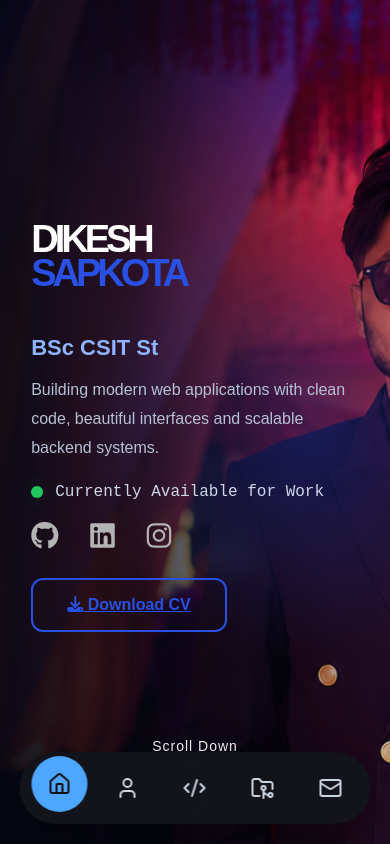
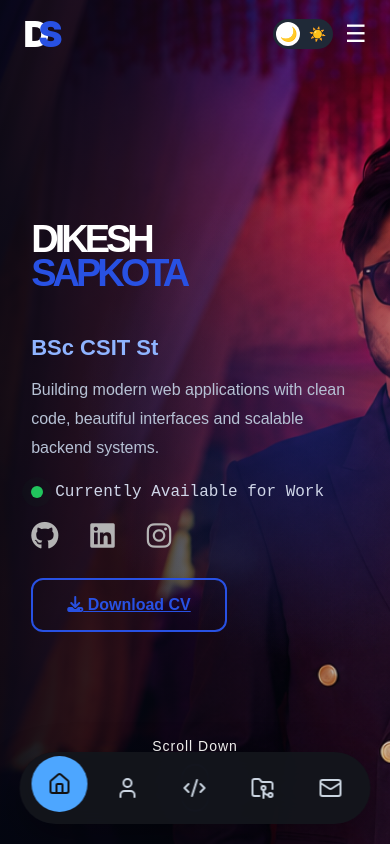
Before and after one commit to dikeshsapkota/Portfolio-2.0, a React (Vite) app: page / in a window 390 px wide. Shown: the top 844 px of the page. Built offline with nearby package versions, Linux system fonts and the light colour scheme.

Commit message:
Show theme toggle on mobile

```diff
--- a/src/index.css
+++ b/src/index.css
@@ -560,9 +560,38 @@ body.light-theme .slider {
 @media(max-width:768px){
 
     header{
-
-        display:none;
-
+        display:block;
+        padding:12px 6%;
+
+    }
+
+    header nav{
+        gap:12px;
+        justify-content:flex-start;
+    }
+
+    header .logo{
+        margin-right:auto;
+        font-size:36px;
+    }
+
+    header .theme-toggle{
+        margin-left:0;
+    }
+
+    header .slider{
+        width:60px;
+        height:30px;
+        padding:0 7px;
+    }
+
+    header .slider::before{
+        width:24px;
+        height:24px;
+    }
+
+    header #theme-switch:checked + .slider::before{
+        transform:translateX(30px);
     }
 
     body{
```
